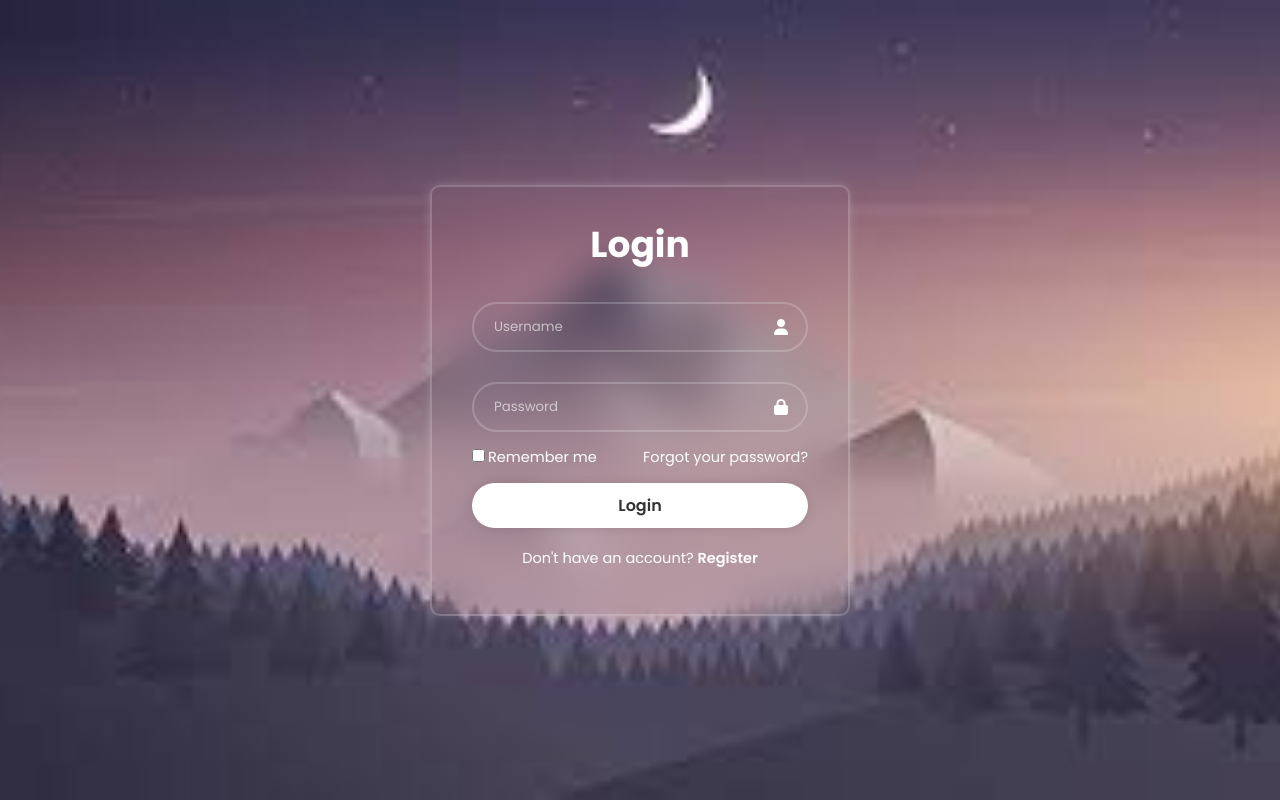
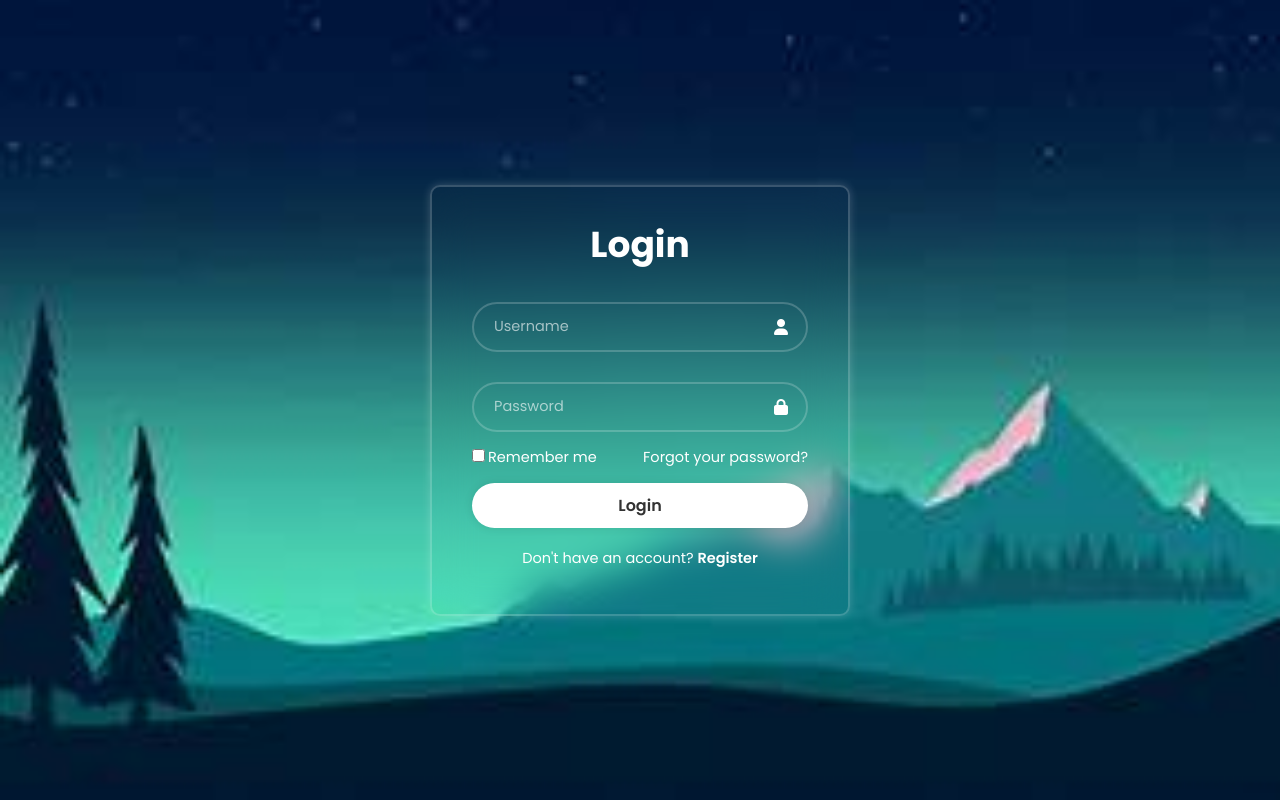
Before and after one commit to kauavelasco/Better-password-validator, a plain HTML site: page index.html in a window 1280 px wide. Drawn offline with Linux system fonts and the light colour scheme.

Commit message:
New bg img and font-size of 14.5px

```diff
--- a/style.css
+++ b/style.css
@@ -12,7 +12,7 @@ body{
     justify-content: center;
     align-items: center;
     min-height: 100vh;
-    background: url(img/download\ \(1\).jfif) no-repeat;
+    background: url(img/th\ \(2\).jfif) no-repeat;
     background-size: cover;
     background-position: center;
 }
@@ -50,6 +50,7 @@ body{
     border-radius: 40px;
     padding: 20px 45px 20px 20px;
     color: #fff;
+    font-size: 14.5px;
 }
 
 .input-box input::placeholder{
```
Also changed, not shown: img/th (1).jfif (added), img/th (2).jfif (added), img/th.jfif (added).
